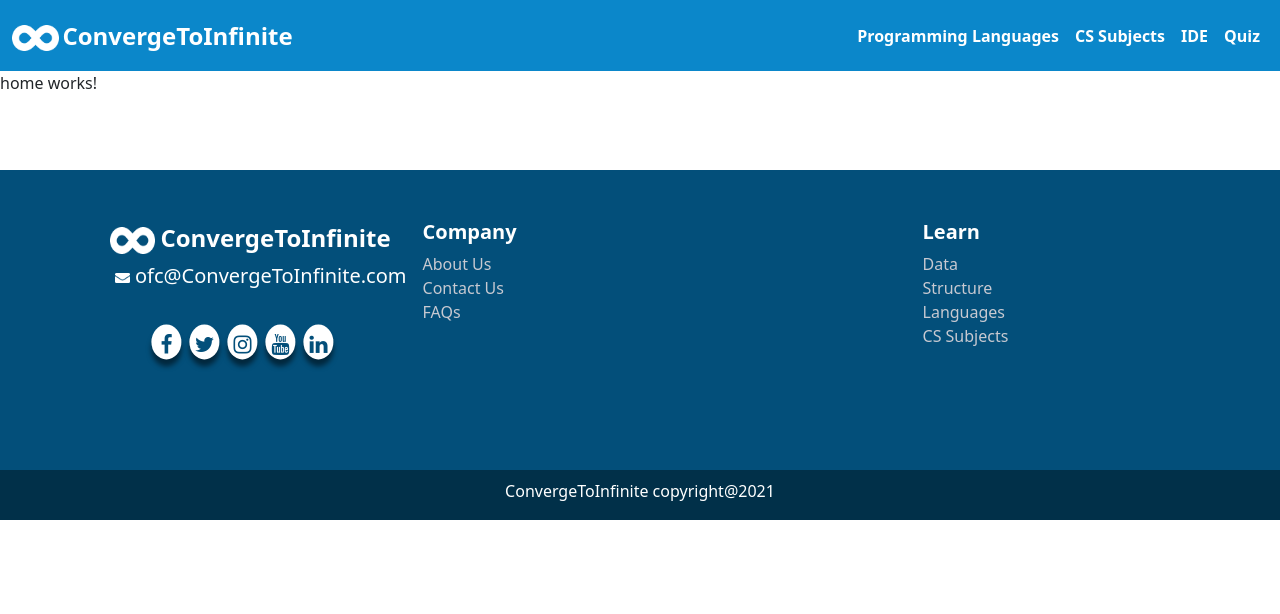
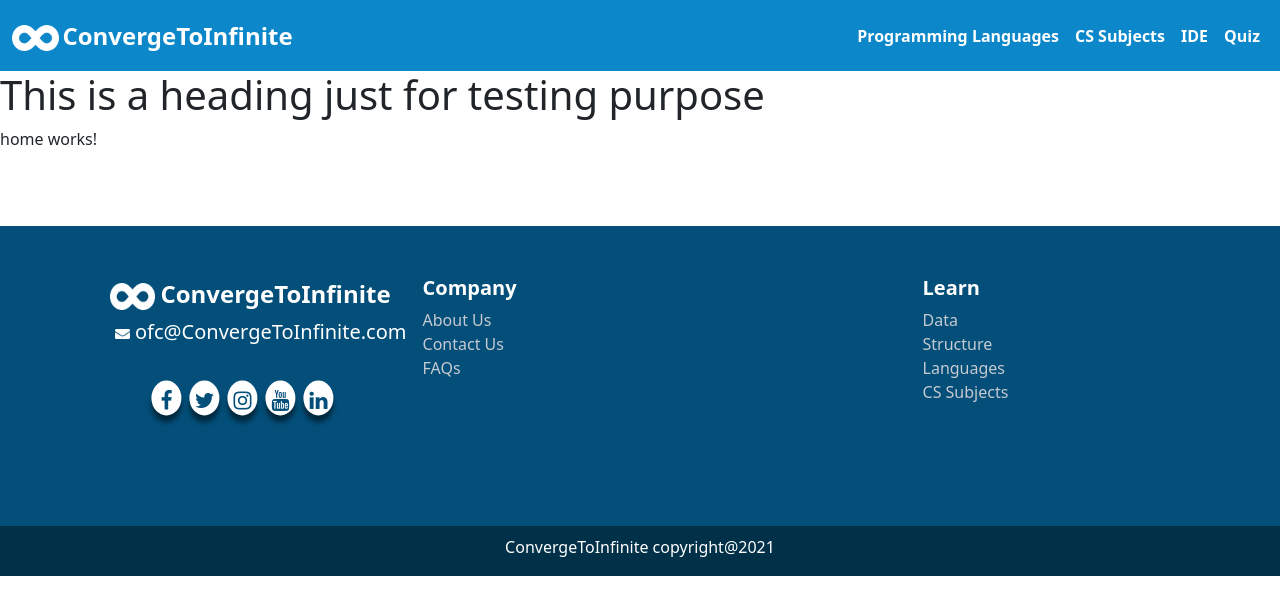
Before and after one commit to geekerms/minor-project, an Angular app: page / in a window 1280 px wide. Shown: the top 614 px of the page. Built offline with nearby package versions, Linux system fonts and the light colour scheme.

Commit message:
a heading added in app.component.html for testing

```diff
--- a/src/app/app.component.html
+++ b/src/app/app.component.html
@@ -1,5 +1,7 @@
 <!-- navbar -->
 <app-navbar></app-navbar>
+
+<h1>This is a heading just for testing purpose</h1>
 
 <router-outlet></router-outlet>
 
```
Also changed, not shown: src/assets/images/demo.png (deleted).
